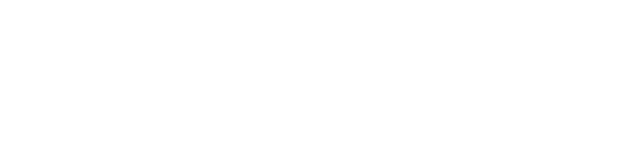
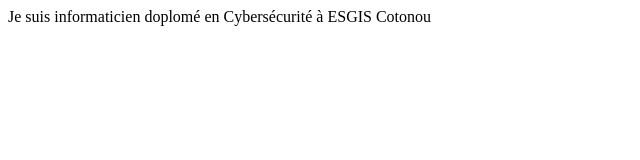
Before and after one commit to Will1004/git-mon-cv, a plain HTML site: page index.html in a window 1280 px wide. Shown: the whole page, without its empty margins (0-640 px from the left). Drawn offline with Linux system fonts and the light colour scheme.

Commit message:
mise en place de la section description

```diff
--- a/index.html
+++ b/index.html
@@ -6,6 +6,6 @@
     <title>Mon Cv</title>
 </head>
 <body>
-
+    <section>Je suis informaticien doplomé en Cybersécurité à ESGIS Cotonou</section>
 </body>
 </html>
```
